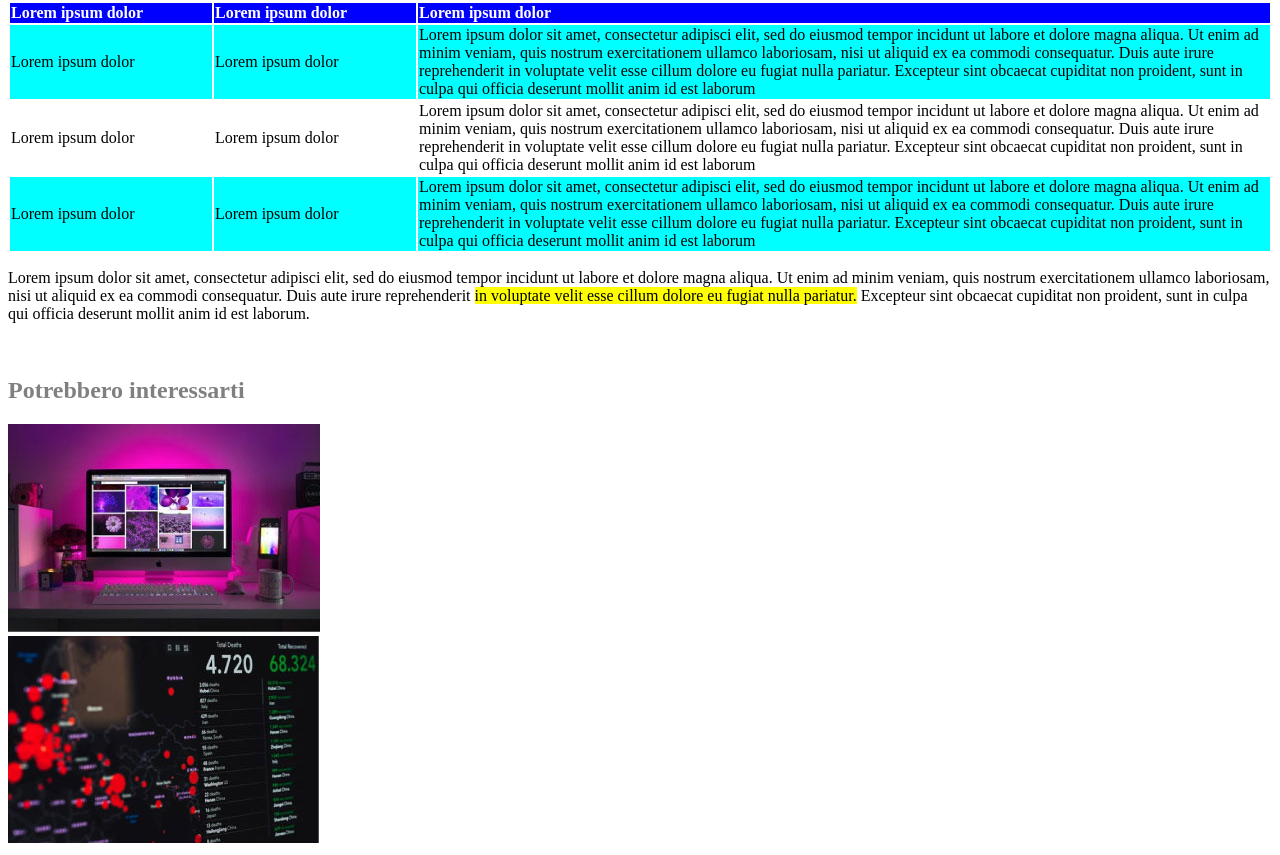
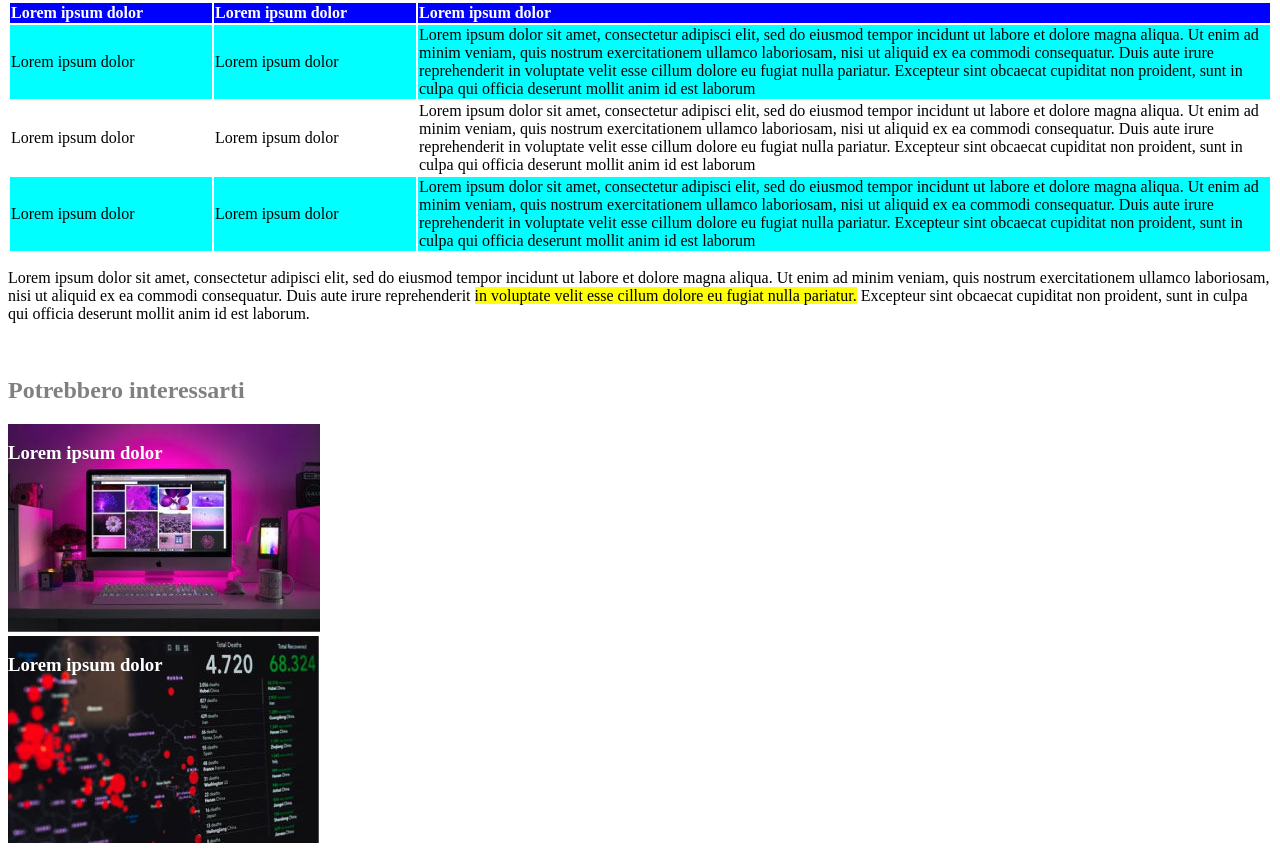
Before and after one commit to GianMarcoPimentel/html-css-booleaner, a plain HTML site: page index.html in a window 1280 px wide. Shown: the part 936-1791 px from the top of the page. Drawn offline with Linux system fonts and the light colour scheme; files whose address does not match are found by name.

Commit message:
Inserimento foto con scritta e fine esercizio

```diff
--- a/index.html
+++ b/index.html
@@ -73,8 +73,14 @@
 <br>
 <footer>
     <h2 id="Sottotitolo">Potrebbero interessarti</h2>
-    <img src="img/monitor.jpg" alt="foto che mostra un Monitor, schermo di un computer"><br>
-    <img src="img/graph.jpg" alt="fto che mostra un grafico a monitor">
+  <div class="immagine1">
+    <img src="img/monitor.jpg" alt="foto fi un monitor,schermo di un pc">
+    <h3 class="scritta">Lorem ipsum dolor</h3>
+  </div>
+  <div class="immagine1">
+    <img src="img/graph.jpg" alt="foto fi un grafico visto dal monito di un pc">
+    <h3 class="scritta">Lorem ipsum dolor</h3>
+  </div>
 </footer>
 
 
--- a/style.css
+++ b/style.css
@@ -35,7 +35,9 @@ td{
 }
 #testatabella{
     background-color: blue;
-    border: blue 2px;
+    border-color: blue 2px;
+    padding: 0px;
+    margin: 0px;
     color: white;
     text-align: justify;
 }
@@ -48,3 +50,16 @@ td{
     text-align: justify;
     width: 200px;
 }
+.immagine1{
+      width: auto;
+      height: auto;
+      position: relative;
+}
+.scritta{
+    position: absolute;
+    top: 0;
+    color: white;
+}
+
+/*<img src="file:///Users/cholo69/Documents/Boolean%23118/Esercizi/html-css-booleaner/img/monitor.jpg" alt="foto che mostra un Monitor, schermo di un computer"><br>
+      <img src="file:///Users/cholo69/Documents/Boolean%23118/Esercizi/html-css-booleaner/img/graph.jpg" alt="fto che mostra un grafico a monitor">
```
